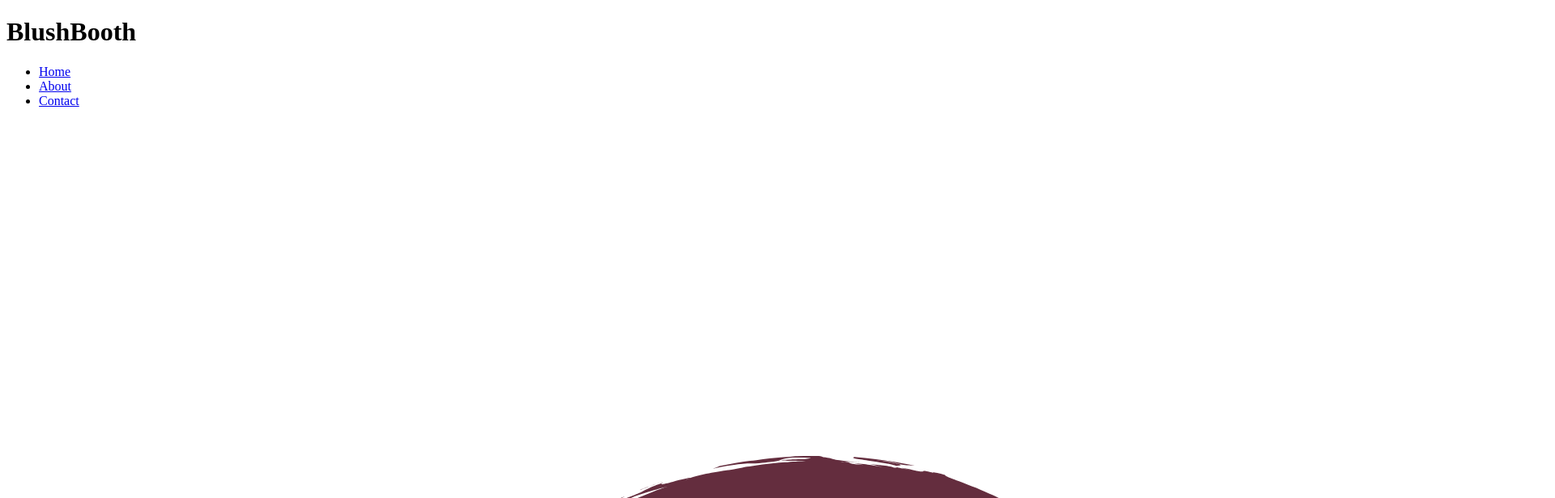
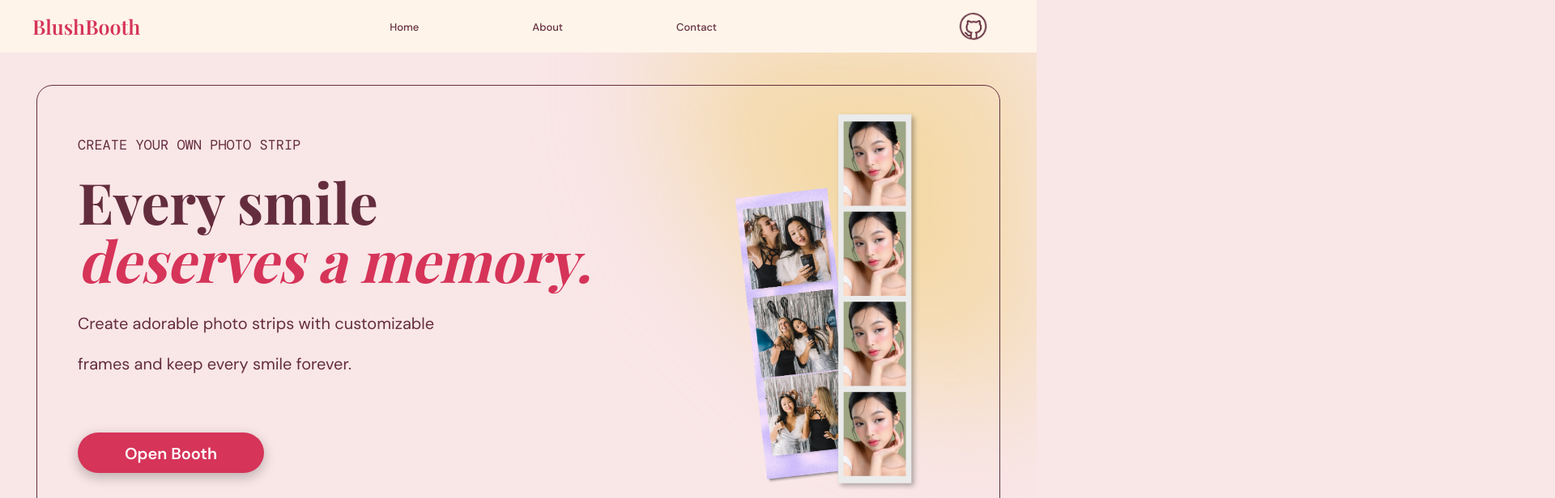
Before and after one commit to aisyahkhmraa/blushbooth, a plain HTML site: page index.html in a window 1280 px wide. Shown: the top 616 px of the page at 81% size, 1920 px wide, since content can reach past the window. Drawn offline with nearby package versions, Linux system fonts and the light colour scheme; a web font is replaced by a local one.

Commit message:
complete hero section

```diff
--- a/css/style.css
+++ b/css/style.css
@@ -0,0 +1,188 @@
+* {
+    margin: 0;
+    padding: 0;
+    box-sizing: border-box;
+}
+
+:root {
+    --font-primary: "DM Sans", sans-serif;
+    --font-heading: "Playfair Display", serif;
+    --font-mono: "DM Mono", monospace;
+
+    --bg-color: #F9E6E7;
+}
+
+body {
+    font-family: var(--font-primary);
+    background-color: var(--bg-color);
+    line-height: 1.6;
+}
+
+/* navigation bar */
+
+.navigation {
+    background-color: #FEF4EA ;
+
+    display: flex;
+    justify-content: space-between;
+    align-items: center;
+    height: 65px;
+}
+
+.navigation p {
+    font-family: var(--font-heading);
+    font-weight: 600;
+    font-size: 25px;
+    color: #D63459;
+    padding: 10px 20px;
+    margin-left: 20px;
+}
+
+.navigation nav ul {
+    display: flex;
+    gap: 100px;
+}
+
+.navigation nav ul li {
+    list-style: none;
+}
+
+.navigation nav ul li a {
+    text-decoration: none;
+    color: #642D3E;
+    font-family: var(--font-primary);
+    font-weight: 500;
+    font-size: 13px;
+    padding: 10px 20px;
+}
+
+.navigation .logo-github img {
+    width: 57px;
+    height: 57px;
+    object-fit: cover;
+    margin-top: 8px;
+    margin-right: 50px;
+}
+
+/* hero section */
+.hero{
+    display:flex;
+    justify-content:space-between;
+    align-items:center;
+
+    margin:40px 45px;
+    padding: 30px;
+    gap: 0;
+
+    border:1px solid #642D3E;
+    border-radius:20px;
+}
+
+.hero-image{
+    position: relative;
+
+    display: flex;
+    justify-content: center;
+    align-items: center;
+}
+
+.hero-image::before{
+    content:"";
+
+    position:absolute;
+
+    width: 450px;
+    height: 450px;
+
+    background:#F3D9A6;
+    border-radius:0 0 0 100%;
+
+    filter:blur(80px);
+
+    top: -100px;
+    right: -75px;
+
+    z-index:-1;
+}
+
+.hero-image img{
+    max-width: 375px;
+    width:100%;
+    height:auto;
+    display: block;
+}
+
+.hero-content {
+    display: flex;
+    flex: 1;
+    flex-direction: column;
+    justify-content: center;
+    align-items: flex-start;
+    padding: 20px;
+}
+
+.hero-content .hero-text1 {
+    font-family: var(--font-mono);
+    font-weight: light;
+    font-size: 17px;
+    color: #642D3E;
+}
+
+.hero-content .hero-text2 {
+    font-family: var(--font-primary);
+    font-weight: light;
+    font-size: 20px;
+    color: #642D3E;
+    margin-top: 20px;
+    width: 480px;
+    line-height: 50px;
+}
+
+.hero-content .hero-title1 {
+    font-family: var(--font-heading);
+    font-weight: bold;
+    font-size: 70px;
+    color: #642D3E;
+}
+
+.hero-content .hero-title2 {
+    font-family: var(--font-heading);
+    font-weight: bold;
+    font-size: 70px;
+    color: #d63459;
+    margin-top: -40px;
+    font-style: italic;
+    height: 90px;
+}
+
+.hero-content .cta-button {
+    font-family: var(--font-primary);
+    font-weight: 600;
+    font-size: 20px;
+    color: white;
+    background-color: #d63459;
+    border-radius: 999px;
+    padding: 10px 20px;
+    text-decoration: none;
+    width: 230px;
+    height: 50px;
+    text-align: center;
+    margin-top: 60px;
+    margin-bottom: -10px;
+    box-shadow: 0px 5px 15px rgba(0, 0, 0, 0.25);
+}
+
+h1,
+h2 {
+    font-family: var(--font-heading);
+}
+
+.marquee-content {
+    font-family: var(--font-mono);
+}
+
+.content-right .subscribe-form button img {
+    width: 20px;
+    height: 20px;
+    object-fit: cover;
+}
--- a/index.html
+++ b/index.html
@@ -17,7 +17,7 @@
 <body>
    <header>
     <div class="navigation">
-        <h1>BlushBooth</h1>
+        <p>BlushBooth</p>
         <nav>
             <ul>
                 <li><a href="index.html">Home</a></li>
@@ -34,13 +34,14 @@
    <main>
     <section class="hero">
         <div class="hero-content">
-            <p>CREATE YOUR OWN PHOTO STRIP</p>
-            <h2>Every smile deserves a memory.</h2>
-            <p>Create adorable photo strips with customizable frames and keep every smile forever.</p>
+            <p class="hero-text1">CREATE YOUR OWN PHOTO STRIP</p>
+            <h2 class="hero-title1">Every smile</h2>
+            <h2 class="hero-title2">deserves a memory.</h2>
+            <p class="hero-text2">Create adorable photo strips with customizable frames and keep every smile forever.</p>
             <a href="layout.html" class="cta-button">Open Booth</a>
         </div>
         <div class="hero-image">
-        <img src="assets/images/hero-image.png" alt="Hero Image">
+            <img src="assets/images/hero.png" alt="Hero Image">
         </div>
     </section>
     <section class="marquee">
```
Also changed, not shown: assets/images/hero.png (added), assets/images/hero1.png (deleted), assets/images/hero2.png (deleted).
